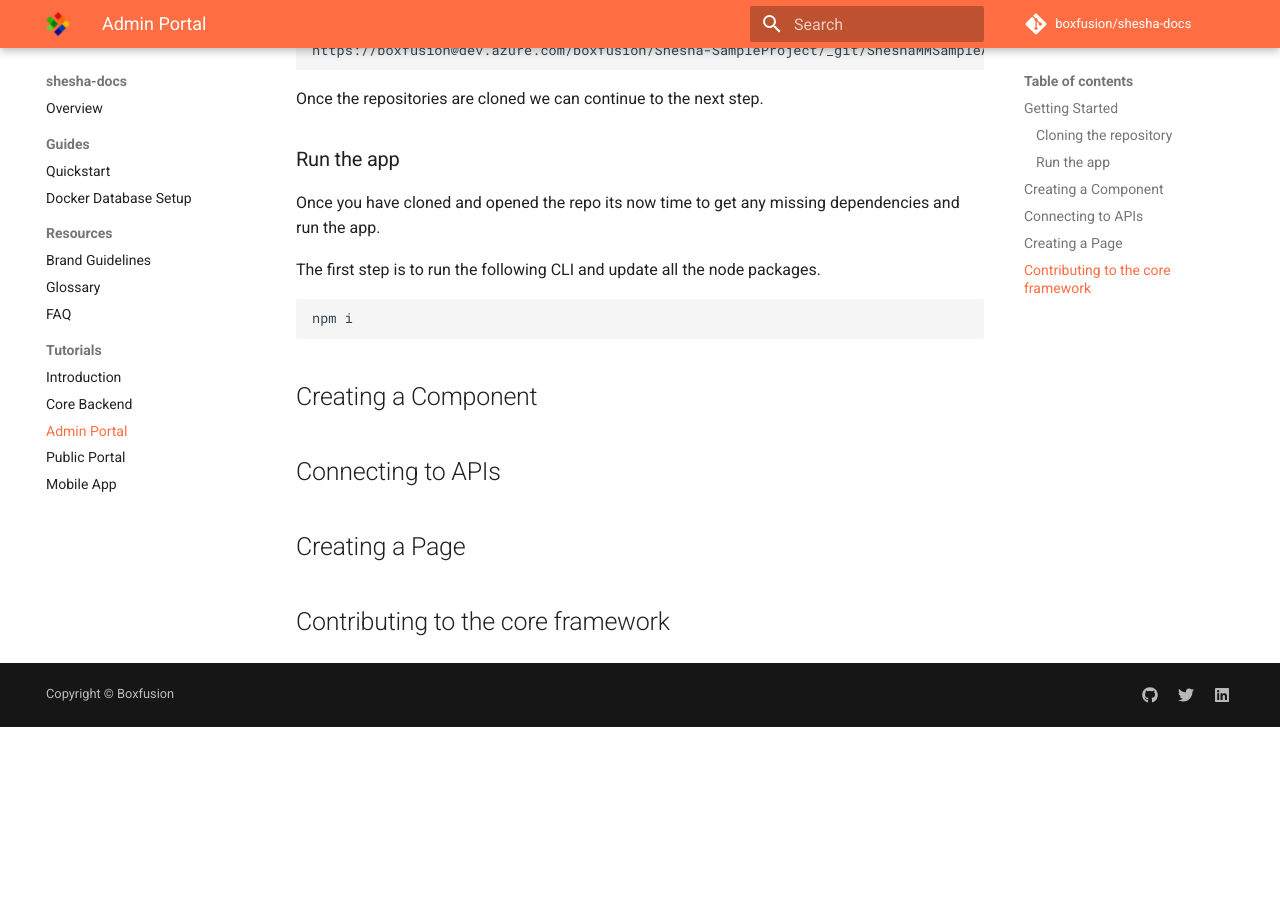
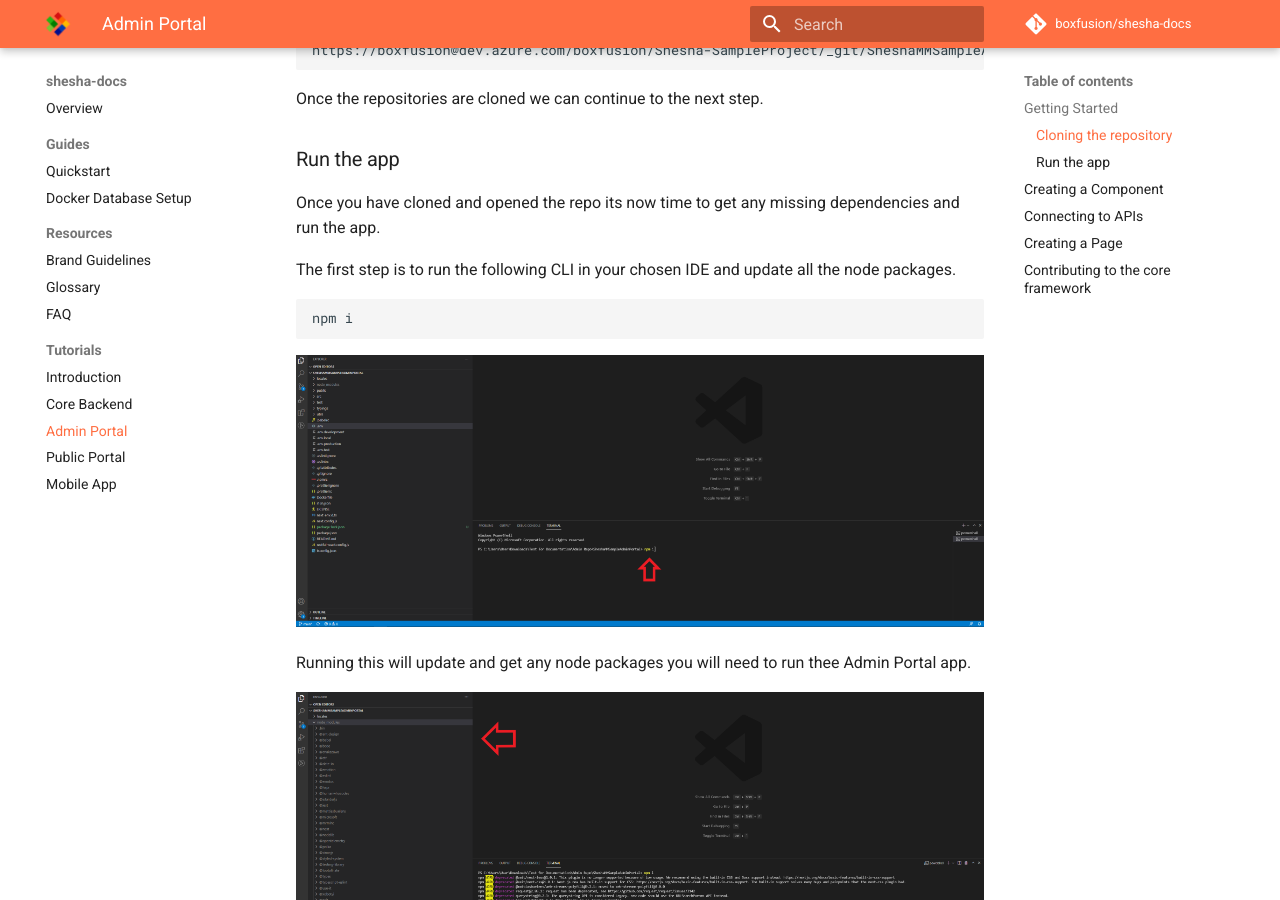
Before and after one commit to Boxfusion/shesha-docs, an MkDocs documentation site: the page built from docs/tutorials/02-admin-portal.md, in a window 1280 px wide and 900 px high, scrolled down 1142 px. Built offline with MkDocs 1.6.1 and Material for MkDocs 9.7.7, drawn with Linux system fonts in a browser that asks for light colours; comment, search, counter and statistics services are not loaded; before the commit the page ends 1869 px from its top, so only the background shows below that.

Commit message:
Update 02-admin-portal.md

````diff
--- a/docs/tutorials/02-admin-portal.md
+++ b/docs/tutorials/02-admin-portal.md
@@ -30,12 +30,17 @@ Once the repositories are cloned we can continue to the next step.
 
 Once you have cloned and opened the repo its now time to get any missing dependencies and run the app.
 
-The first step is to run the following CLI and update all the node packages.
+The first step is to run the following CLI in your chosen IDE and update all the node packages.
 
 ``` shell
 npm i
 ```
 
+![admin-portal-cli-npm screenshot](https://github.com/Boxfusion/shesha-docs/blob/main/docs/assets/admin-portal-cli-npm.PNG?raw=true)
+
+Running this will update and get any node packages you will need to run thee Admin Portal app.
+
+![admin-portal-cli-npm-packages screenshot](https://github.com/Boxfusion/shesha-docs/blob/main/docs/assets/admin-portal-cli-npm-packages.PNG?raw=true)
 
 ## Creating a Component
 
````
